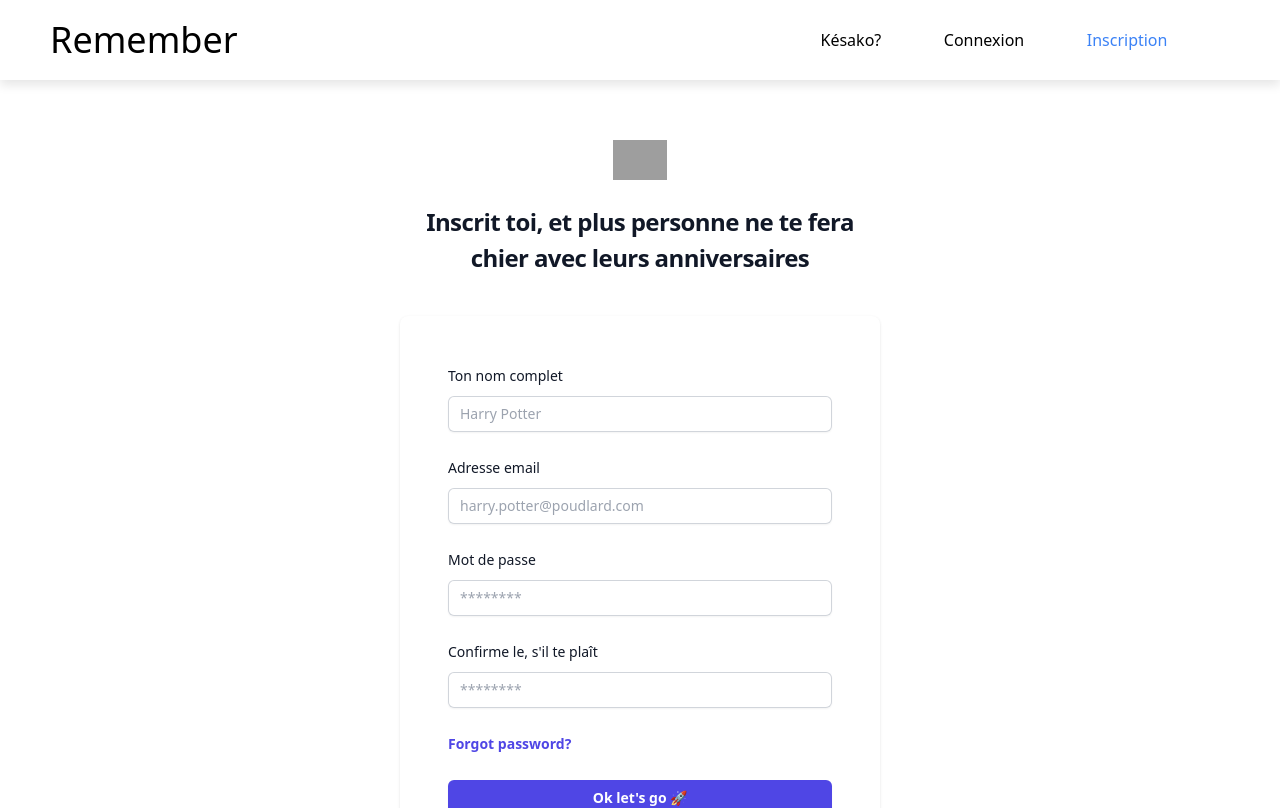
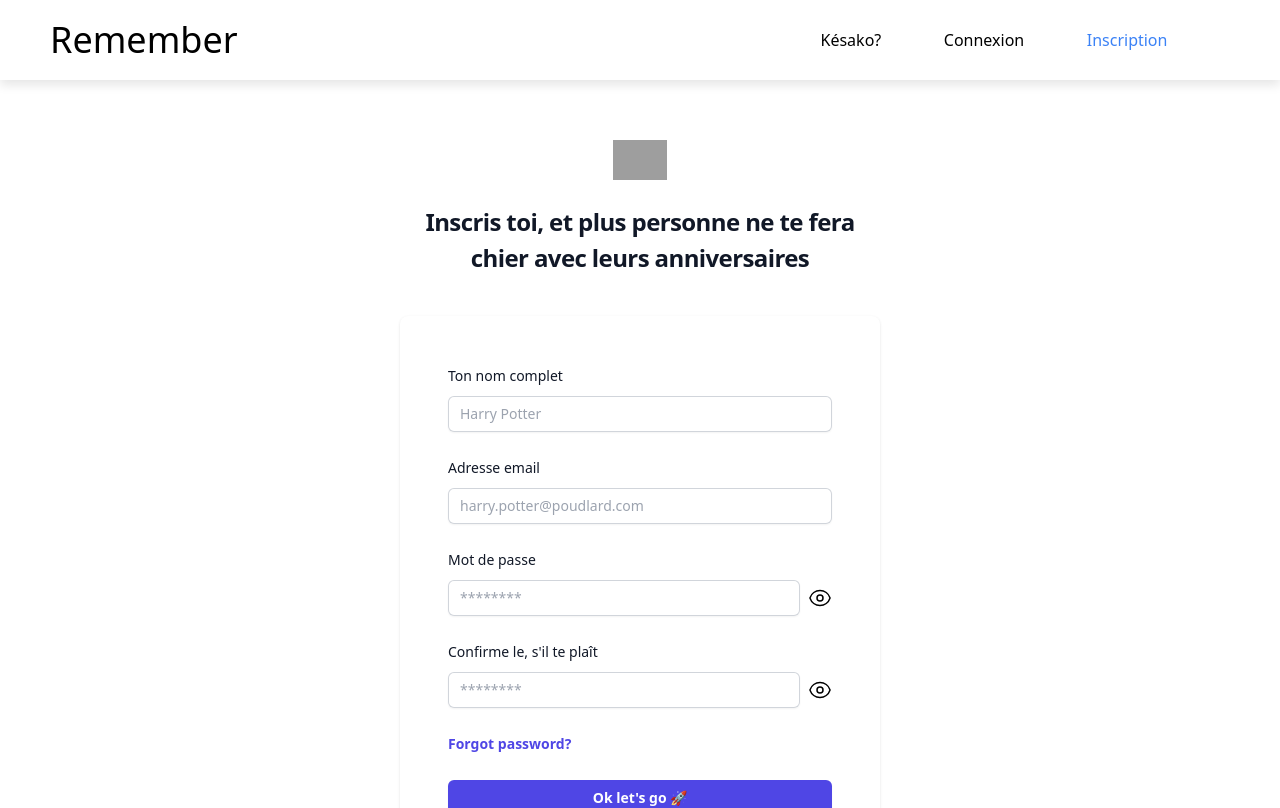
Before and after one commit to GorskiAnthony/wcs_cp4_remember, a React (Vite) app in the folder frontend/: page /register in a window 1280 px wide. Shown: the top 808 px of the page. Built offline with nearby package versions, Linux system fonts and the light colour scheme; no server answers; grey boxes are pictures that could not be loaded.

Commit message:
update register

```diff
--- a/frontend/src/components/Navbar/Navbar.jsx
+++ b/frontend/src/components/Navbar/Navbar.jsx
@@ -2,6 +2,7 @@
 import { useUser } from "../../context/UserContext";
 import * as Auth from "../../services/form.service";
 import style from "./Navbar.module.css";
+import { toastifySuccess } from "../../services/toast.service";
 
 export default function Navbar() {
   const { user, handleUser } = useUser();
@@ -9,8 +10,9 @@
 
   const handleLogout = async () => {
     await Auth.logout("/users/logout");
+    handleUser(null);
+    toastifySuccess("Vous êtes déconnecté");
     navigate("/");
-    handleUser(null);
   };
 
   return (
--- a/frontend/src/pages/Auth/Register.jsx
+++ b/frontend/src/pages/Auth/Register.jsx
@@ -1,4 +1,58 @@
+import { useState } from "react";
+
+const eye = (
+  <svg
+    xmlns="http://www.w3.org/2000/svg"
+    fill="none"
+    viewBox="0 0 24 24"
+    strokeWidth={1.5}
+    stroke="currentColor"
+    className="w-6 h-6"
+  >
+    <path
+      strokeLinecap="round"
+      strokeLinejoin="round"
+      d="M2.036 12.322a1.012 1.012 0 010-.639C3.423 7.51 7.36 4.5 12 4.5c4.638 0 8.573 3.007 9.963 7.178.07.207.07.431 0 .639C20.577 16.49 16.64 19.5 12 19.5c-4.638 0-8.573-3.007-9.963-7.178z"
+    />
+    <path
+      strokeLinecap="round"
+      strokeLinejoin="round"
+      d="M15 12a3 3 0 11-6 0 3 3 0 016 0z"
+    />
+  </svg>
+);
+
+const eyeSlash = (
+  <svg
+    xmlns="http://www.w3.org/2000/svg"
+    fill="none"
+    viewBox="0 0 24 24"
+    strokeWidth={1.5}
+    stroke="currentColor"
+    className="w-6 h-6"
+  >
+    <path
+      strokeLinecap="round"
+      strokeLinejoin="round"
+      d="M3.98 8.223A10.477 10.477 0 001.934 12C3.226 16.338 7.244 19.5 12 19.5c.993 0 1.953-.138 2.863-.395M6.228 6.228A10.45 10.45 0 0112 4.5c4.756 0 8.773 3.162 10.065 7.498a10.523 10.523 0 01-4.293 5.774M6.228 6.228L3 3m3.228 3.228l3.65 3.65m7.894 7.894L21 21m-3.228-3.228l-3.65-3.65m0 0a3 3 0 10-4.243-4.243m4.242 4.242L9.88 9.88"
+    />
+  </svg>
+);
+
 export default function Register() {
+  const [typeInput, setTypeInput] = useState("password");
+  const [typeInputConfirm, setTypeInputConfirm] = useState("password");
+
+  const handleViewPwd = (inputType) => {
+    if (inputType === "password") {
+      setTypeInput(typeInput === "password" ? "text" : "password");
+    } else if (inputType === "confirmPassword") {
+      setTypeInputConfirm(
+        typeInputConfirm === "password" ? "text" : "password"
+      );
+    }
+  };
+
   return (
     <div className="flex min-h-full flex-1 flex-col justify-center py-5 sm:px-6 lg:px-8">
       <div className="sm:mx-auto sm:w-full sm:max-w-md">
@@ -8,7 +62,7 @@
           alt="Your Company"
         />
         <h2 className="mt-6 text-center text-2xl font-bold leading-9 tracking-tight text-gray-900">
-          Inscrit toi, et plus personne ne te fera chier avec leurs
+          Inscris toi, et plus personne ne te fera chier avec leurs
           anniversaires
         </h2>
       </div>
@@ -60,15 +114,22 @@
               >
                 Mot de passe
               </label>
-              <div className="mt-2">
+              <div className="mt-2 flex">
                 <input
                   id="password"
                   name="password"
-                  type="password"
+                  type={typeInput}
                   placeholder="********"
                   required
                   className="block w-full rounded-md border-0 py-1.5 text-gray-900 shadow-sm ring-1 ring-inset ring-gray-300 placeholder:text-gray-400 focus:ring-2 focus:ring-inset focus:ring-indigo-600 sm:text-sm sm:leading-6"
                 />
+                <button
+                  onClick={() => handleViewPwd("password")}
+                  className="pl-2"
+                  type="button"
+                >
+                  {typeInput === "password" ? eye : eyeSlash}
+                </button>
               </div>
             </div>
             <div>
@@ -78,15 +139,22 @@
               >
                 Confirme le, s'il te plaît
               </label>
-              <div className="mt-2">
+              <div className="mt-2 flex">
                 <input
                   id="confirmPassword"
                   name="confirmPassword"
-                  type="password"
+                  type={typeInputConfirm}
                   placeholder="********"
                   required
                   className="block w-full rounded-md border-0 py-1.5 text-gray-900 shadow-sm ring-1 ring-inset ring-gray-300 placeholder:text-gray-400 focus:ring-2 focus:ring-inset focus:ring-indigo-600 sm:text-sm sm:leading-6"
                 />
+                <button
+                  onClick={() => handleViewPwd("confirmPassword")}
+                  className="pl-2"
+                  type="button"
+                >
+                  {typeInputConfirm === "password" ? eye : eyeSlash}
+                </button>
               </div>
             </div>
 
```
